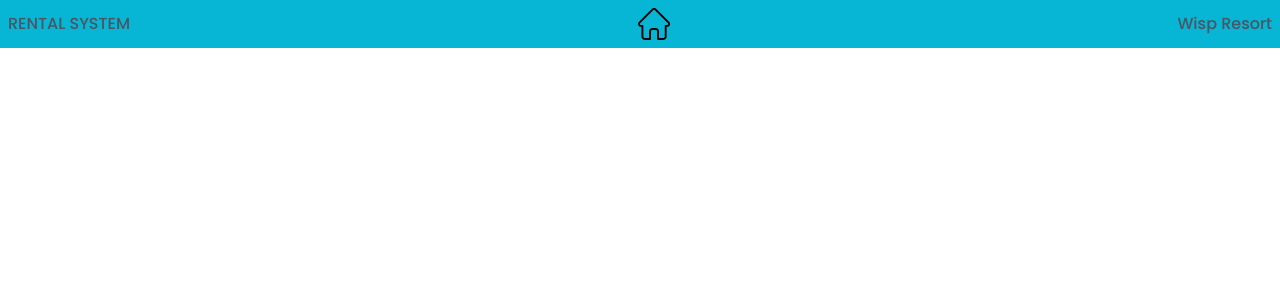
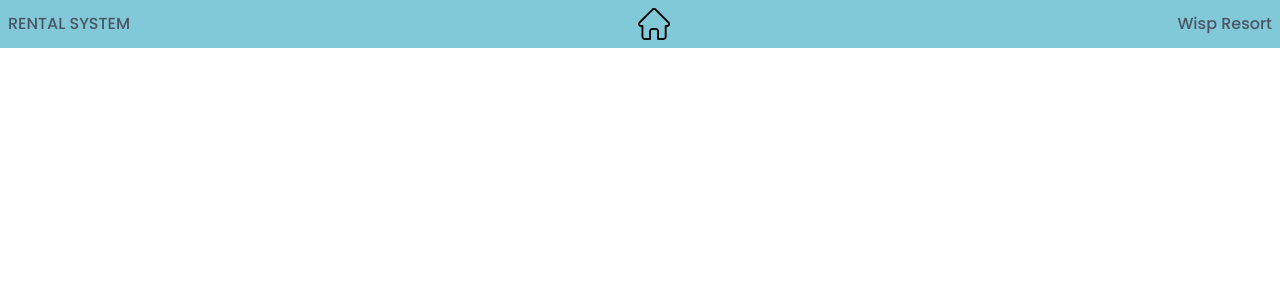
Before and after one commit to GustavoBeretta/Ski-Rental-System-Web, a Next.js app in the folder rental-system/: page / in a window 1280 px wide. Shown: the top 300 px of the page. Built offline with nearby package versions, Linux system fonts and the light colour scheme.

Commit message:
change bg color

```diff
--- a/rental-system/src/app/components/NavBar.jsx
+++ b/rental-system/src/app/components/NavBar.jsx
@@ -1,6 +1,6 @@
 const NavBar = () => {
     return (
-        <nav className="bg-cyan-500 p-2 overflow-y-hidden">
+        <nav className="bg-[#81C9D8] p-2 overflow-y-hidden">
             <div className="flex mx-auto justify-between items-center">
                 <a href="#" className="text-gray-600 hover:text-white text-l ">RENTAL SYSTEM</a>
                     <a href="#">
```
